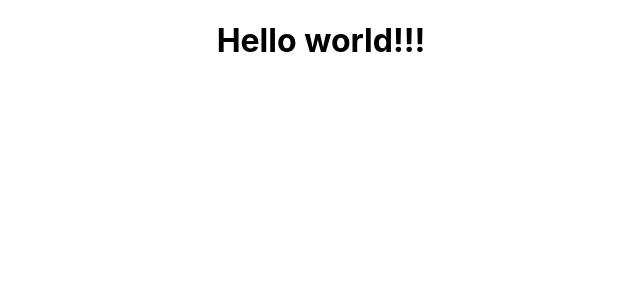
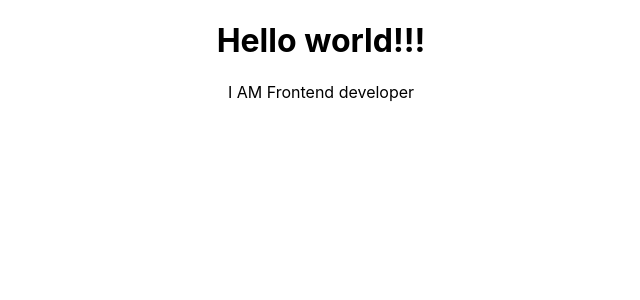
Before and after one commit to Aleksandr-Glebik/vm-react-js, a React (Create React App) app in the folder react-theory/: page / in a window 1280 px wide. Shown: the top 300 px of the page, without its empty margins (319-959 px from the left). Built offline with nearby package versions, Linux system fonts and the light colour scheme.

Commit message:
feat: error class, success className; one root el in return component

```diff
--- a/react-theory/src/App.js
+++ b/react-theory/src/App.js
@@ -2,21 +2,13 @@
 import './App.css';
 
 function App() {
-  // return (
-    // <div className="App">
-    //   <h1>Hello world!!!</h1>
-    // </div>
-  // )
-  return React.createElement(
-    'div',
-    {
-      className: 'App'
-    },
-    React.createElement(
-      'h1',
-      null,
-      'Hello world!!!'
-    )
+  return (
+    <div>
+      <div className="App">
+        <h1>Hello world!!!</h1>
+      </div>
+      <p className="App">I AM Frontend developer</p>
+    </div>
   )
 }
 
```
